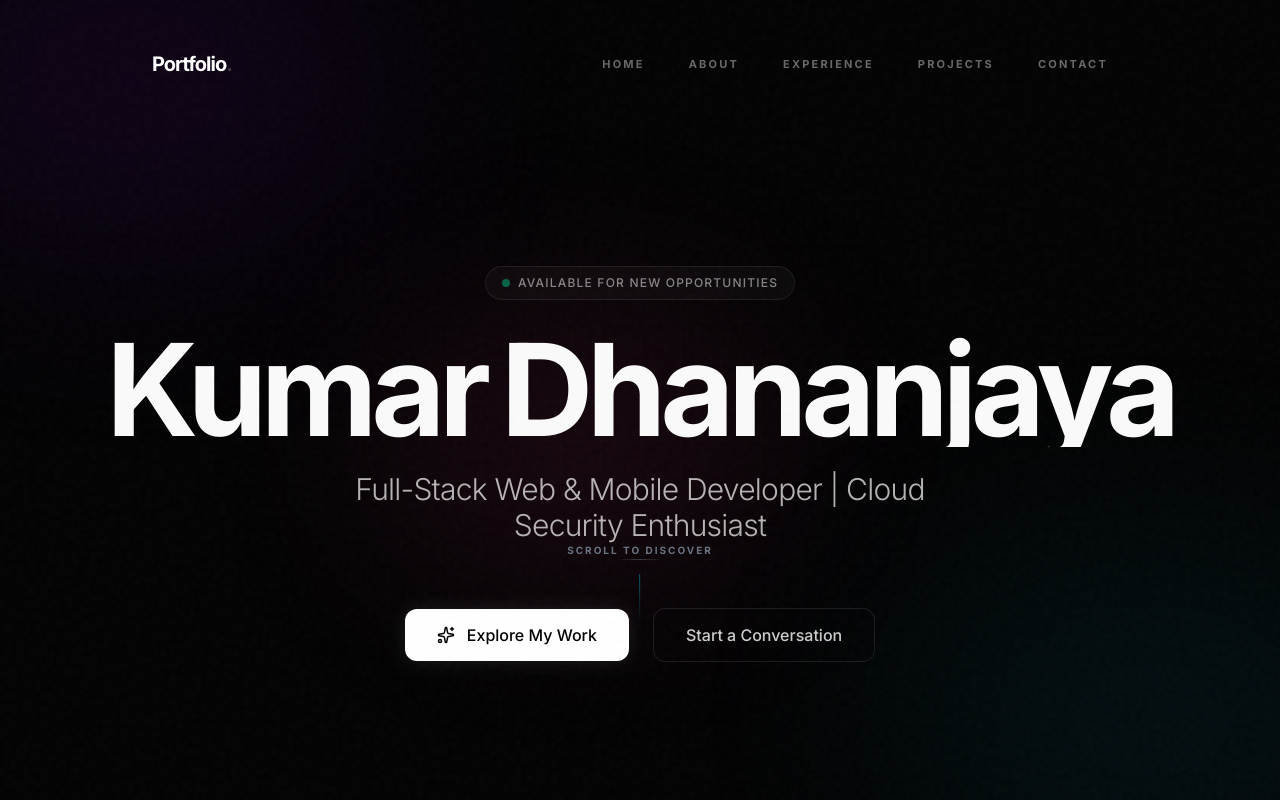
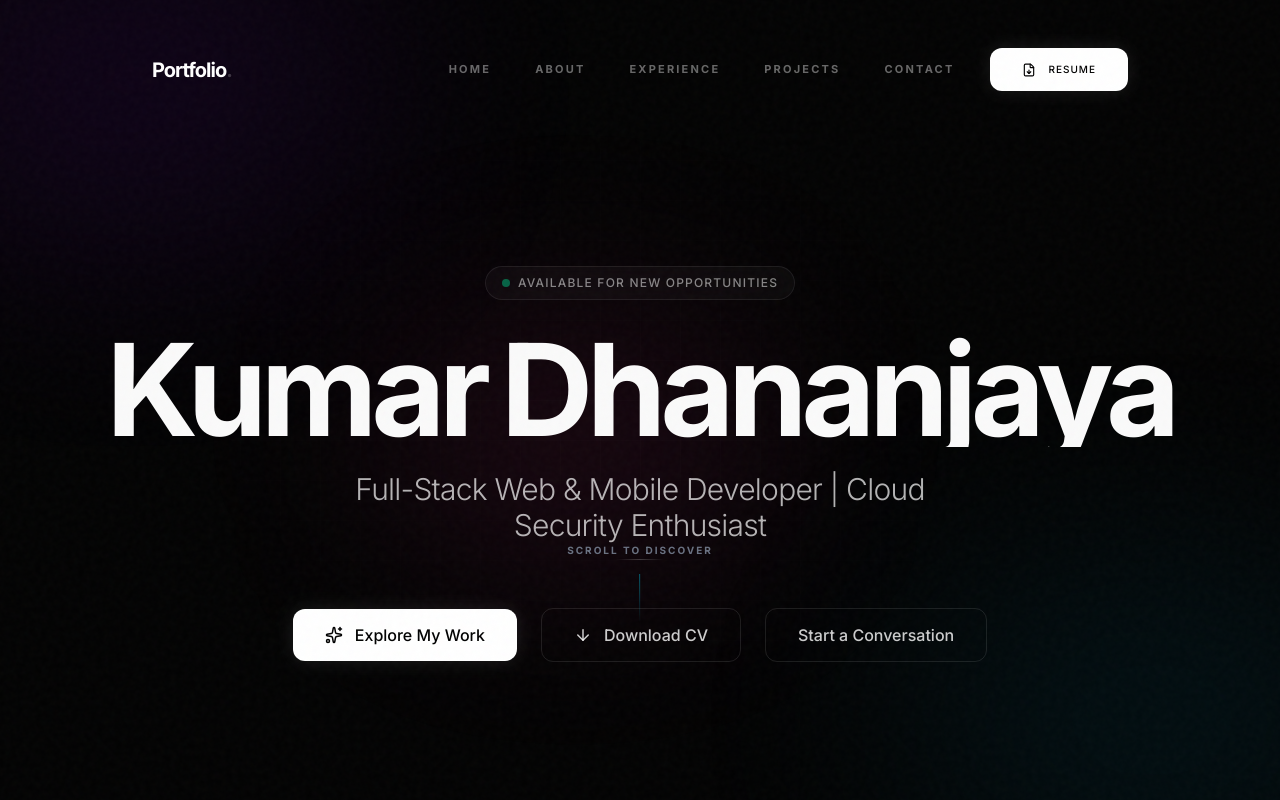
Before and after one commit to KumarDhananjaya/portfolio-new, a Next.js app: page / in a window 1280 px wide. Shown: the top 800 px of the page. Built offline with nearby package versions, Linux system fonts and the light colour scheme.

Commit message:
Feat: Add downloadable resume to Hero and Header

```diff
--- a/components/Header.tsx
+++ b/components/Header.tsx
@@ -2,7 +2,9 @@
 
 import React, { useState, useEffect } from 'react';
 import { motion, AnimatePresence } from 'framer-motion';
-import { Menu, X } from 'lucide-react';
+import { Menu, X, FileDown } from 'lucide-react';
+import { PERSONAL_INFO } from '@/lib/constants';
+import { Button } from '@/components/ui/Button';
 
 const navItems = [
     { name: 'Home', href: '#home' },
@@ -55,8 +57,8 @@ export const Header: React.FC = () => {
                     Portfolio<span className="text-white/20">.</span>
                 </motion.a>
 
-                {/* Desktop Nav */}
-                <ul className="hidden md:flex items-center gap-1">
+                <div className="hidden md:flex items-center gap-4">
+                    <ul className="flex items-center gap-1">
                         {navItems.map((item) => (
                             <li key={item.name}>
                                 <button
@@ -68,6 +70,16 @@ export const Header: React.FC = () => {
                             </li>
                         ))}
                     </ul>
+                    <Button
+                        variant="primary"
+                        href={PERSONAL_INFO.resume}
+                        download="Kumar_Dhananjaya_Resume.pdf"
+                        className="py-2.5 px-6 rounded-full text-[10px] uppercase tracking-widest font-bold"
+                        icon={<FileDown size={14} />}
+                    >
+                        Resume
+                    </Button>
+                </div>
 
                 {/* Mobile Trigger */}
                 <button
@@ -95,6 +107,17 @@ export const Header: React.FC = () => {
                                     {item.name}
                                 </button>
                             ))}
+                            <div className="pt-2">
+                                <Button
+                                    variant="primary"
+                                    href={PERSONAL_INFO.resume}
+                                    download="Kumar_Dhananjaya_Resume.pdf"
+                                    className="w-full py-4 rounded-2xl"
+                                    icon={<FileDown size={18} />}
+                                >
+                                    Download Resume
+                                </Button>
+                            </div>
                         </motion.div>
                     )}
                 </AnimatePresence>
--- a/components/sections/Hero.tsx
+++ b/components/sections/Hero.tsx
@@ -81,6 +81,9 @@ export const Hero: React.FC = () => {
                     <Button variant="primary" onClick={() => scrollToSection('#projects')} icon={<Sparkles size={18} />}>
                         Explore My Work
                     </Button>
+                    <Button variant="outline" href={PERSONAL_INFO.resume} download="Kumar_Dhananjaya_Resume.pdf" icon={<ArrowDown size={18} />}>
+                        Download CV
+                    </Button>
                     <Button variant="outline" onClick={() => scrollToSection('#contact')}>
                         Start a Conversation
                     </Button>
--- a/components/ui/Button.tsx
+++ b/components/ui/Button.tsx
@@ -5,6 +5,7 @@ interface ButtonProps {
     children: React.ReactNode;
     variant?: 'primary' | 'secondary' | 'outline';
     href?: string;
+    download?: boolean | string;
     onClick?: () => void;
     className?: string;
     icon?: React.ReactNode;
@@ -14,6 +15,7 @@ export const Button: React.FC<ButtonProps> = ({
     children,
     variant = 'primary',
     href,
+    download,
     onClick,
     className = '',
     icon,
@@ -51,6 +53,7 @@ export const Button: React.FC<ButtonProps> = ({
         return (
             <MotionA
                 href={href}
+                download={download}
                 className={`${baseStyles} ${variants[variant]} ${className}`}
                 whileHover={{ y: -2 }}
                 whileTap={{ scale: 0.98 }}
--- a/lib/constants.ts
+++ b/lib/constants.ts
@@ -5,6 +5,7 @@ export const PERSONAL_INFO = {
     location: "Karnataka, India",
     email: "kumar62.shivu@gmail.com",
     phone: "+91-9743086802",
+    resume: "/resume.pdf",
     tagline: "Building scalable distributed systems with a focus on Zero-Trust security.",
     bio: `Hey there! I'm Kumar Dhananjaya, an Associate Software Engineer passionate about building scalable, high-concurrency applications and secure cloud-native experiences. With expertise in the MERN stack, React Native, and DevSecOps, I focus on turning complex technical challenges into robust, production-ready solutions.
 
```
Lines whose indentation alone changed are shown as unchanged.
